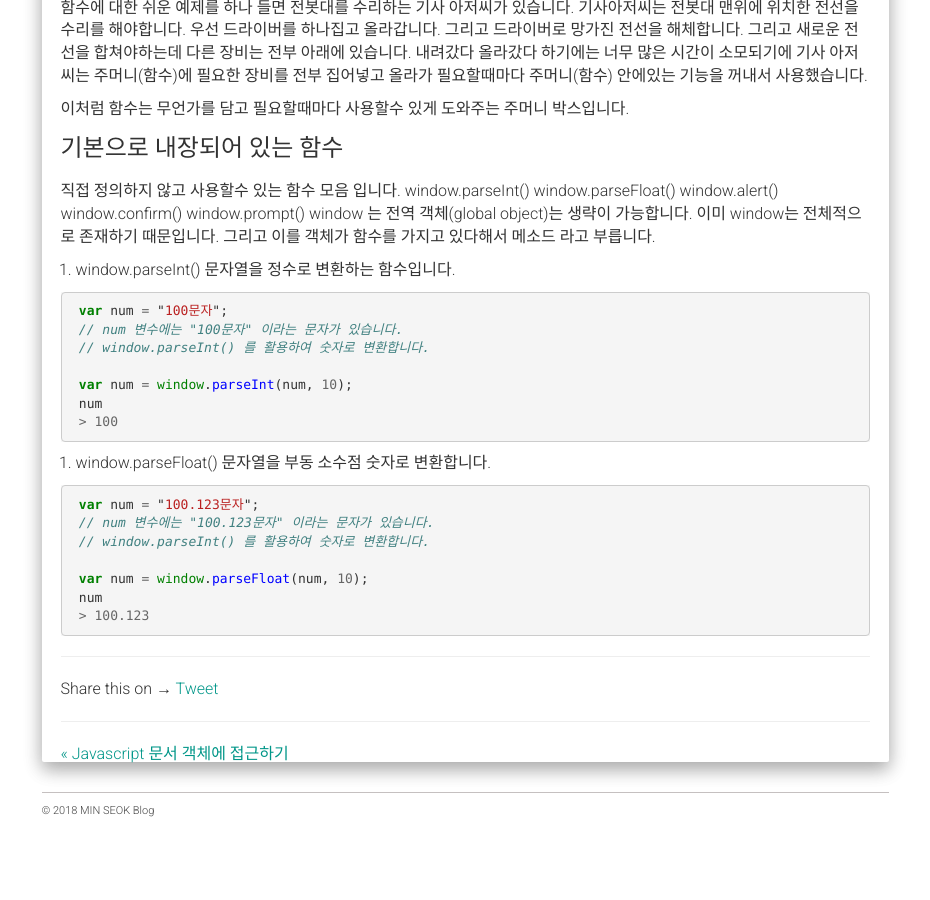
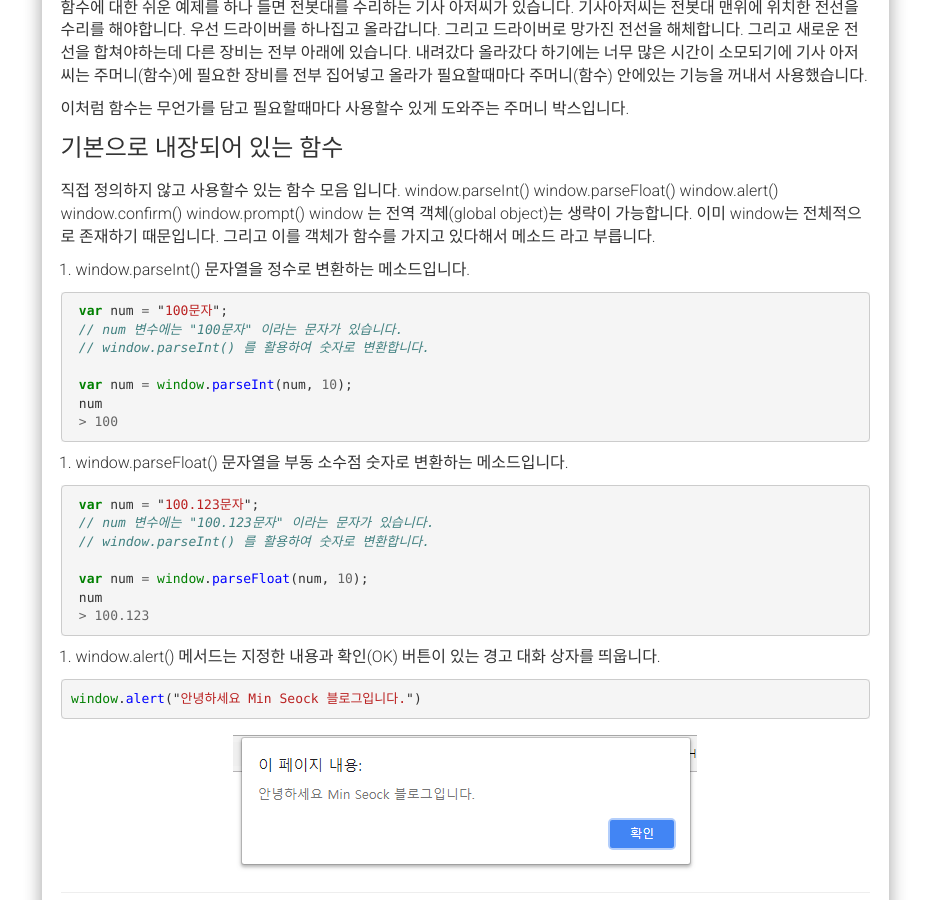
Before and after one commit to alalstjr/promote.github.io, a Jekyll site: the page built from _posts/2018-09-01-JavaScript 함수의 정의.md, in a window 1280 px wide and 900 px high, scrolled down 487 px. Shown: the whole window, without its empty margins (321-1251 px from the left). Built offline with Jekyll 4.4.1, drawn with Linux system fonts in a browser that asks for light colours; nearby versions of some CDN libraries; our own code applies the rules of GitHub Pages for plain Markdown files; comment, search, counter and statistics services are not loaded; before the commit the page ends 1333 px from its top, so only the background shows below that.

Commit message:
Update 2018-09-01-JavaScript 함수의 정의.md

```diff
--- a/_posts/2018-09-01-JavaScript 함수의 정의.md
+++ b/_posts/2018-09-01-JavaScript 함수의 정의.md
@@ -36,7 +36,7 @@ window 는 전역 객체(global object)는 생략이 가능합니다.
 이미 window는 전체적으로 존재하기 때문입니다.
 그리고 이를 객체가 함수를 가지고 있다해서 메소드 라고 부릅니다.
 
-1. window.parseInt() 문자열을 정수로 변환하는 함수입니다.
+1. window.parseInt() 문자열을 정수로 변환하는 메소드입니다.
 {% highlight javascript %}
  var num = "100문자";
  // num 변수에는 "100문자" 이라는 문자가 있습니다.
@@ -47,7 +47,7 @@ window 는 전역 객체(global object)는 생략이 가능합니다.
  > 100
 {% endhighlight %}
 
-2. window.parseFloat() 문자열을 부동 소수점 숫자로 변환합니다.
+2. window.parseFloat() 문자열을 부동 소수점 숫자로 변환하는 메소드입니다.
 {% highlight javascript %}
  var num = "100.123문자";
  // num 변수에는 "100.123문자" 이라는 문자가 있습니다.
@@ -57,3 +57,11 @@ window 는 전역 객체(global object)는 생략이 가능합니다.
  num
  > 100.123
 {% endhighlight %}
+
+3. window.alert() 메서드는 지정한 내용과 확인(OK) 버튼이 있는 경고 대화 상자를 띄웁니다.
+{% highlight javascript %}
+window.alert("안녕하세요 Min Seock 블로그입니다.")
+{% endhighlight %}
+<div class="img-box">
+  <img src="{{ site.baseurl }}/static/img/post/2018-09-01-1.png" alt="자바스크립트 출력확인" />
+</div>
```
